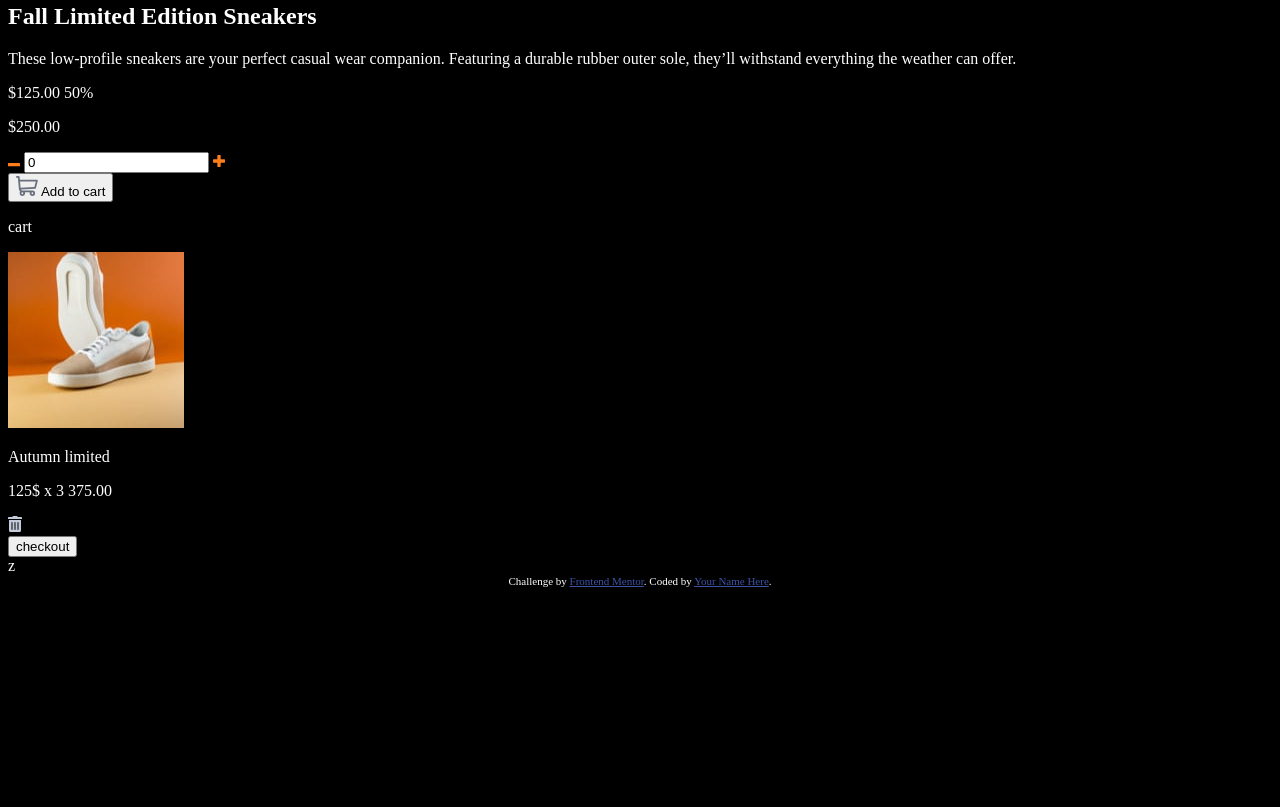
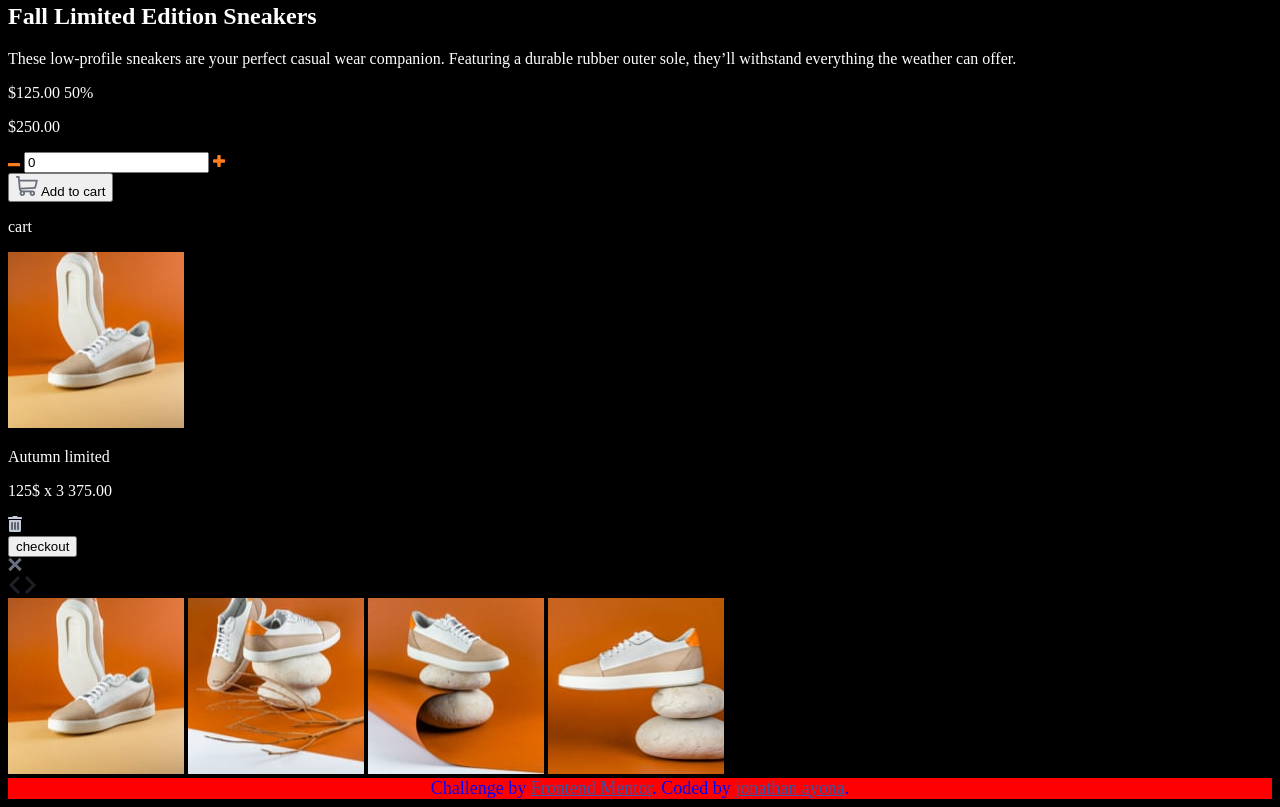
Before and after one commit to jjas420/Ecomerce-I, a plain HTML site: page index.html in a window 1280 px wide. Shown: the part 685-1492 px from the top of the page. Before the commit the page ends 1280 px from the top, so only its background shows below. Drawn offline with Linux system fonts and the light colour scheme.

Commit message:
5 commit (sass)

```diff
--- a/index.html
+++ b/index.html
@@ -10,7 +10,7 @@
 
   <!-- Feel free to remove these styles or customise in your own stylesheet 👍 -->
   <style>
-    .attribution { font-size: 11px; text-align: center; }
+    .attribution { font-size: 18px; text-align: center; }
     .attribution a { color: hsl(228, 45%, 44%); }
     body{
       background: black;
@@ -141,6 +141,28 @@
         </div>
     </div>
 
+    <!--galery modal-->
+    <div class="modal-galerry__bacground">
+      <article class="modal-galerry__gallery">
+        <img src="./images/icon-close.svg" class="modal-galerry__icono-close" alt="icon-close">
+
+        <div class="modal-galerry__gallery__image-content">
+          <img src="./images/icon-previous.svg" class="modal-galerry__iconprevious" alt="icon-previous">
+          <img src="./images/icon-next.svg" class="modal-galerry__icono-next"alt="icono-next">
+        </div>
+        <div class="modal-galerry__gallery_thumnails">
+          <img  id="m1" class="modal-galerry__gallery_thumnails"  src="./images/image-product-1-thumbnail.jpg" alt="thumnails">
+          <img  id="m2" class="modal-galerry__gallery_thumnails"  src="./images/image-product-2-thumbnail.jpg" alt="thumnails">
+          <img  id="m3" class="modal-galerry__gallery_thumnails"  src="./images/image-product-3-thumbnail.jpg" alt="thumnails">
+          <img  id="m4" class="modal-galerry__gallery_thumnails"  src="./images/image-product-4-thumbnail.jpg" alt="thumnails">
+        </div>
+      </article>
+    </div>
+
+
+
+
+    <!--fin galery modal-->
 
 
 
@@ -154,14 +176,15 @@
 
 
 
-  z
 
 
 
 
-  <div class="attribution">
+
+
+  <footer class="attribution"  style="background-color: red;color:blue" >
     Challenge by <a href="https://www.frontendmentor.io?ref=challenge" target="_blank">Frontend Mentor</a>.
-    Coded by <a href="#">Your Name Here</a>.
-  </div>
+    Coded by <a href="#">jonathan ayona</a>.
+  </footer>
 </body>
 </html>
--- /dev/null
+++ b/textp.txt
@@ -0,0 +1 @@
+https://www.youtube.com/watch?v=yDHjxAg5SK8
```
